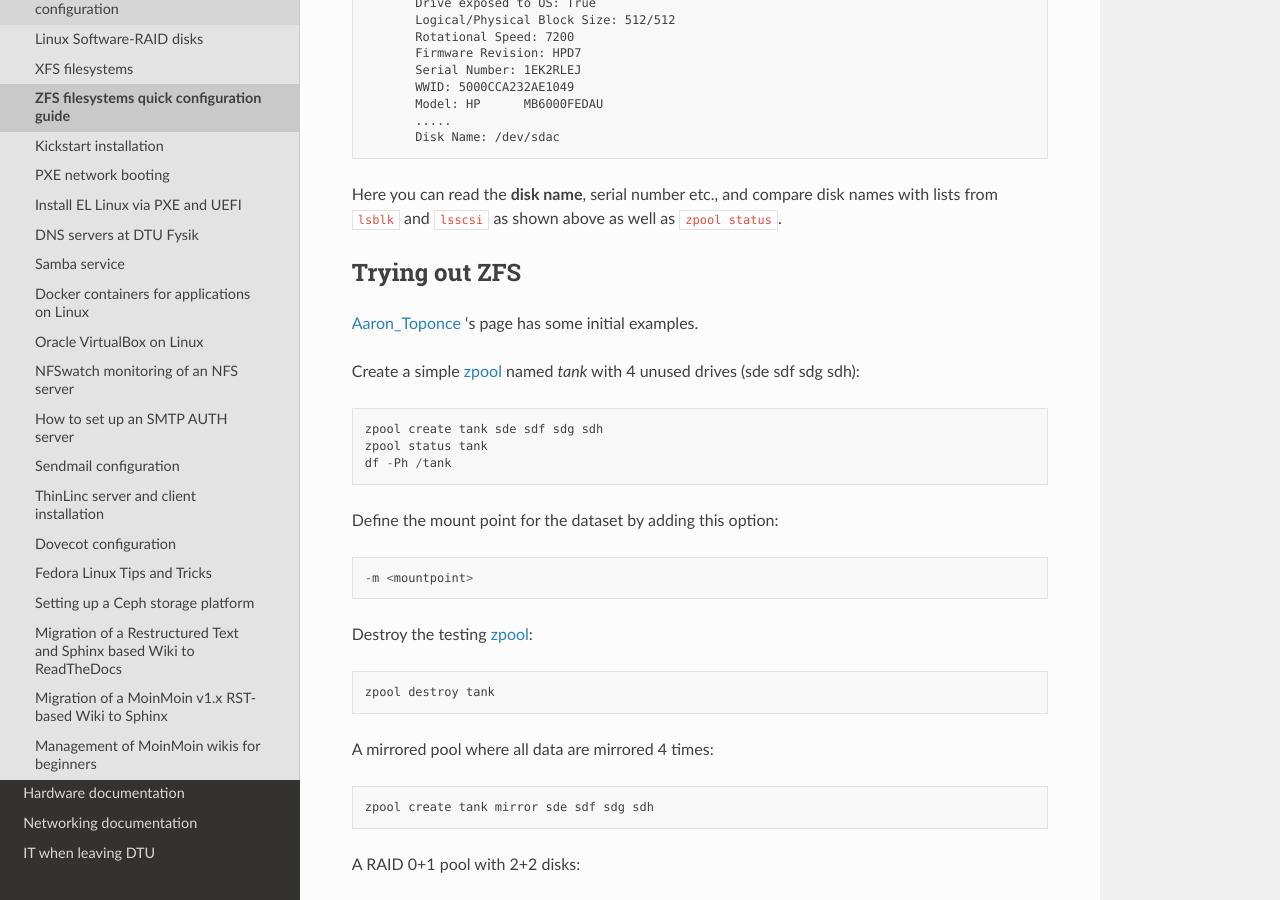
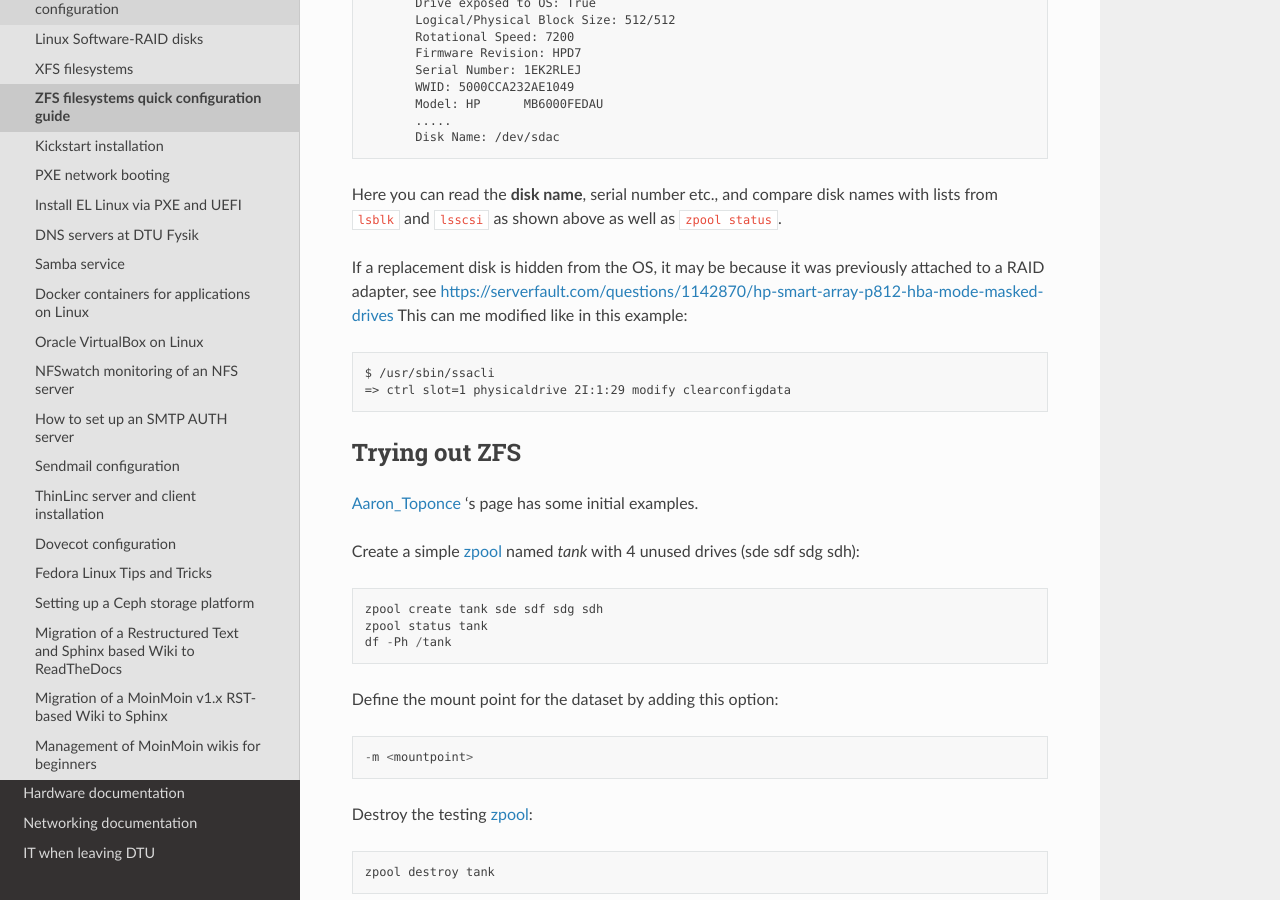
Before and after one commit to OleHolmNielsen/ITwiki, a Sphinx documentation site: the page built from docs/ZFS_filesystems.rst, in a window 1280 px wide and 900 px high, scrolled down 3037 px. Built offline with Sphinx 7.4.7 and the Read the Docs theme 2.0.0, drawn with Linux system fonts in a browser that asks for light colours.

Commit message:
ssacli modify clearconfigdata

```diff
--- a/docs/ZFS_filesystems.rst
+++ b/docs/ZFS_filesystems.rst
@@ -142,6 +142,13 @@ Example usage may be::
 
 Here you can read the **disk name**, serial number etc.,
 and compare disk names with lists from ``lsblk`` and ``lsscsi`` as shown above as well as ``zpool status``.
+
+If a replacement disk is hidden from the OS, it may be because it was previously attached to a RAID adapter,
+see https://serverfault.com/questions/1142870/hp-smart-array-p812-hba-mode-masked-drives
+This can me modified like in this example::
+
+  $ /usr/sbin/ssacli
+  => ctrl slot=1 physicaldrive 2I:1:29 modify clearconfigdata
 
 Trying out ZFS
 ====================
```
